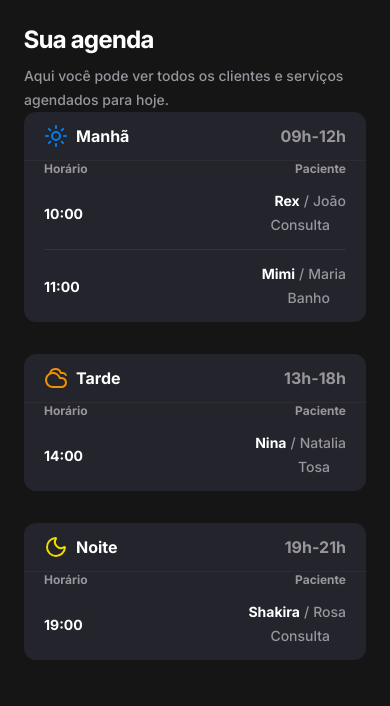
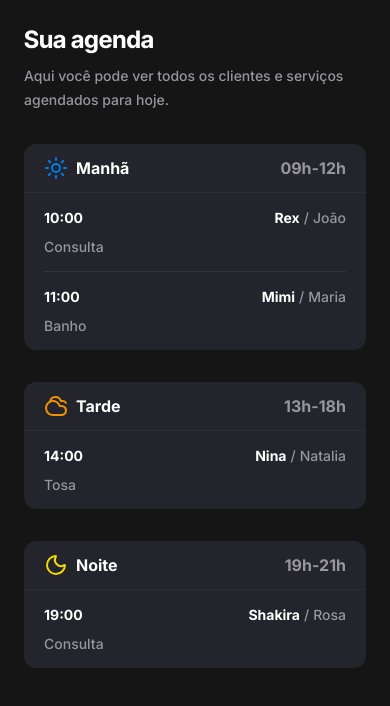
Before and after one commit to leoperass/pet-shop, a Next.js app: page / in a window 390 px wide. Shown: the top 706 px of the page. Built offline with nearby package versions, Linux system fonts and the light colour scheme.

Commit message:
style: adjust project styles

```diff
--- a/src/app/page.tsx
+++ b/src/app/page.tsx
@@ -1,12 +1,15 @@
 import { PeriodSection } from '@/components/period-section';
 import { APPOINTMENT_DATA, groupAppointmentByPeriod } from '@/utils';
 
-export default function Home() {
+export default async function Home() {
+  // const appoint = await prisma.appointment.findMany()
+  // console.log(appoint);
+
   const periods = groupAppointmentByPeriod(APPOINTMENT_DATA);
 
   return (
     <div className="bg-background-primary p-6">
-      <div className="flex items-center md:m-8">
+      <div className="flex items-center mb-8">
         <div>
           <h1 className="text-title text-content-primary mb-2">Sua agenda</h1>
           <p className="text-paragraph-medium text-content-secondary">
--- a/src/components/appointment-card/appointment-card.tsx
+++ b/src/components/appointment-card/appointment-card.tsx
@@ -35,12 +35,12 @@
             {appointment.tutorName}
           </span>
         </div>
+      </div>
 
-        <div className="text-left pr-4 md:mt-0 col-span-2 md:col-span-1 flex justify-end items-center gap-4">
-          <span className="text-paragraph-medium text-content-secondary">
-            {appointment.description}
-          </span>
-        </div>
+      <div className="text-left pr-4 md:block mt-1 md:mt-0 col-span-2 md:col-span-1">
+        <span className="text-paragraph-medium text-content-secondary">
+          {appointment.description}
+        </span>
       </div>
     </div>
   );
--- a/src/components/period-section/period-section.tsx
+++ b/src/components/period-section/period-section.tsx
@@ -31,11 +31,6 @@
       {period.appointments.length > 0 ? (
         <div className="px-5">
           <div>
-            <div className="grid grid-cols-2 md:hidden text-label-small text-content-secondary">
-              <div className="text-left">Horário</div>
-              <div className="text-right">Paciente</div>
-            </div>
-
             {period.appointments.map((appointment, index) => (
               <AppointmentCard
                 appointment={appointment}
```
